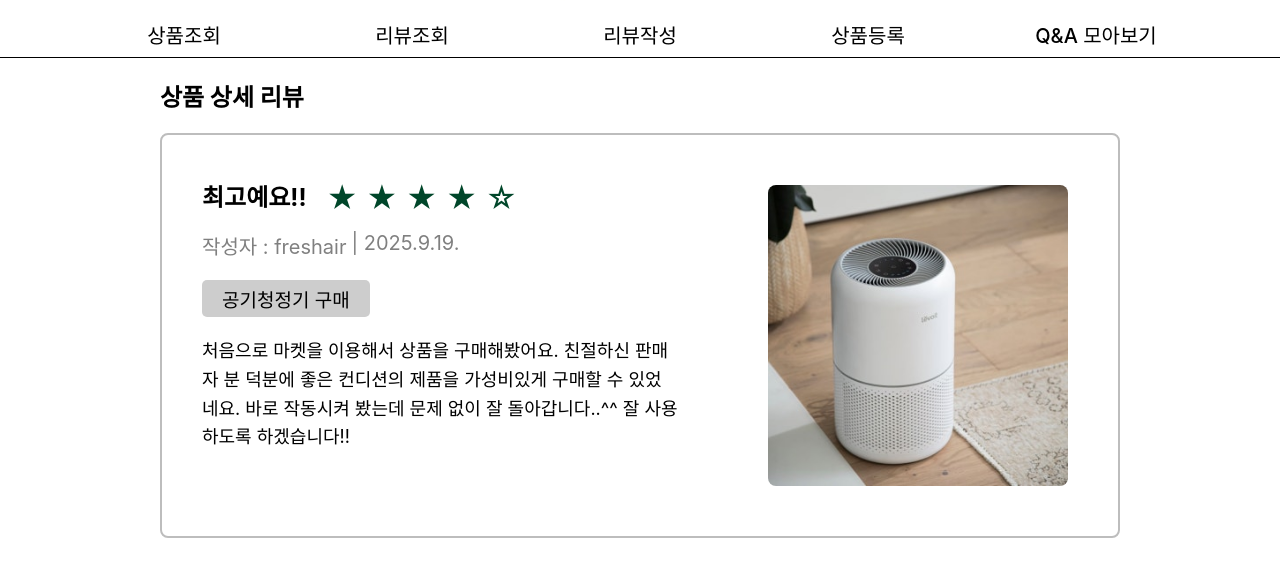
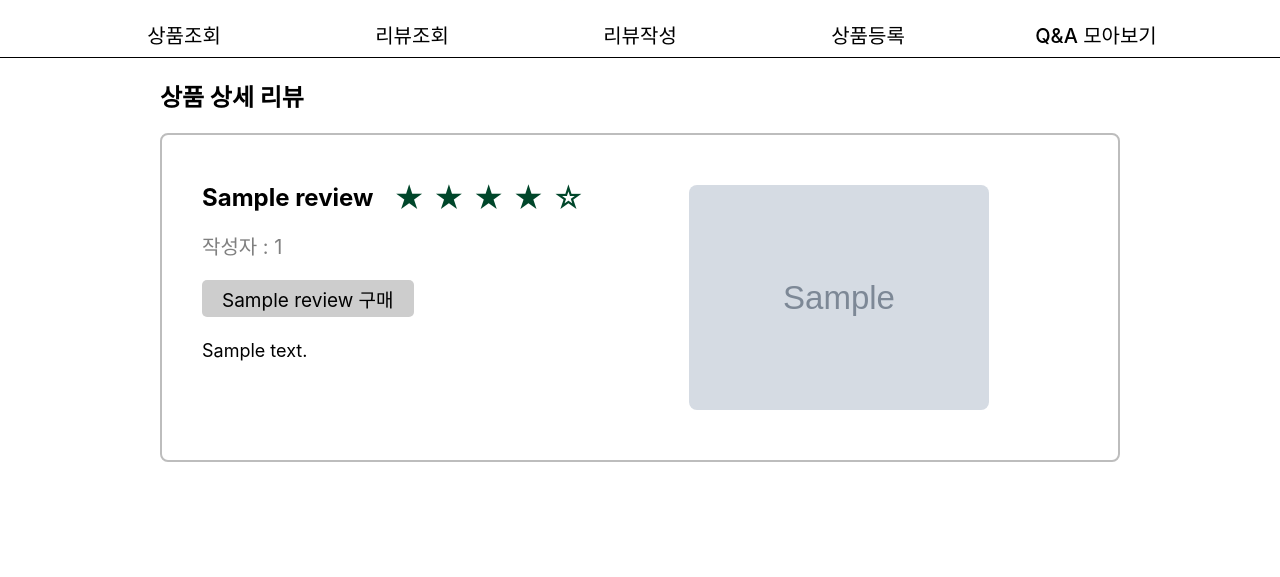
Before and after one commit to gusqkr/OSP_team11, a Flask app: template templates/review_detail.html in a window 1280 px wide. Shown: the part 80-657 px from the top of the page. Run offline with Flask 3, Linux system fonts and the light colour scheme; the template is opened without the code that fills it: most values are stand-ins (such as "Sample title", 1, 10 or a date in 2020); grey boxes marked "Sample" are stand-in pictures.

Commit message:
리뷰 상세 보기 구현

```diff
--- a/main_db.py
+++ b/main_db.py
@@ -59,9 +59,13 @@ class DBhandler:
             "rating": data['rating'],
             "img_path": img_path
         }
-        self.db.child("reviews").child(item['name']).set(review)
+        self.db.child("reviews").child(item['name']).set(review) #set -> 물건당 리뷰한개
         return True
 
     def get_all_reviews(self):
         reviews = self.db.child("reviews").get().val()
         return reviews
+
+    def get_review(self, review_id):
+        # review_id = insert_review에서 사용한 item['name'] = 상품이름
+        return self.db.child("reviews").child(review_id).get().val()
--- a/static/css/review_detail.css
+++ b/static/css/review_detail.css
@@ -4,6 +4,7 @@
 }
 .review-wrapper {
     display: flex;
+
     margin: 20px 160px;
     border: 2px solid rgb(189, 189, 189);
     border-radius: 8px;
--- a/templates/review_detail.html
+++ b/templates/review_detail.html
@@ -8,23 +8,30 @@
     <div class="review-wrapper">
     <div class="review-detail-section">
         <div class="review-header-group">
-        <h1>최고예요!!</h1>
+        <h1>{{ review.title }}</h1>
         <div class="review-rate">
-                &#9733; &#9733; &#9733; &#9733; &#9734;
-            </div>
+                    {% set rating = review.rating|int %}
+                    {% for _ in range(rating) %}
+                        &#9733;
+                    {% endfor %}
+                    {% for _ in range(5 - rating) %}
+                        &#9734;
+                    {% endfor %}
+        </div>
         </div>
         <div class="review-info">
-            <div class="review-id">작성자 : freshair</div>
-            <div class="review-date">| 2025.9.19.</div>
+            <div class="review-id">작성자 : {{ review.user_id }}</div>
+            {#<div class="review-date">| 2025.9.19.</div>#}
         </div>
         <div class="review-summary">
-            <div class="review-product">공기청정기 구매</div>
+            <div class="review-product">{{ review.item_name }} 구매</div>
         </div>
         <div class="review-content">
-            <p>처음으로 마켓을 이용해서 상품을 구매해봤어요. 친절하신 판매자 분 덕분에 좋은 컨디션의 제품을 가성비있게 구매할 수 있었네요. 바로 작동시켜 봤는데 문제 없이 잘 돌아갑니다..^^ 잘 사용하도록 하겠습니다!!</p>
+            <p>{{ review.content }}</p>
         </div>
     </div>
     <div class="review-image-wrapper">
-        <img class="review-image" src="../static/images/air-cleaner.jpeg" alt="공기청정기">
+        <img class="review-image" src="{{ url_for('static', filename='images/' ~ review.img_path) }}"
+                 alt="{{ review.item_name }}">
     </div>
 {% endblock section %}
--- a/templates/review_list.html
+++ b/templates/review_list.html
@@ -10,7 +10,7 @@
         {% if reviews %}
             {% for key, review in reviews.items() %}
                 <div class="review-item">
-                    <a href="{{ url_for('view_review_detail', review_id=key) }}">
+                    <a href="{{ url_for('view_review_detail', review_id=key) }}"> {#상품 이름#}
                         <h2 class="review-title">{{ review.title }}</h2>
 
                         <div class="review-id">작성자: {{ review.user_id }}</div>
```
Also changed, not shown: main_app.py (+5 -3 lines).
